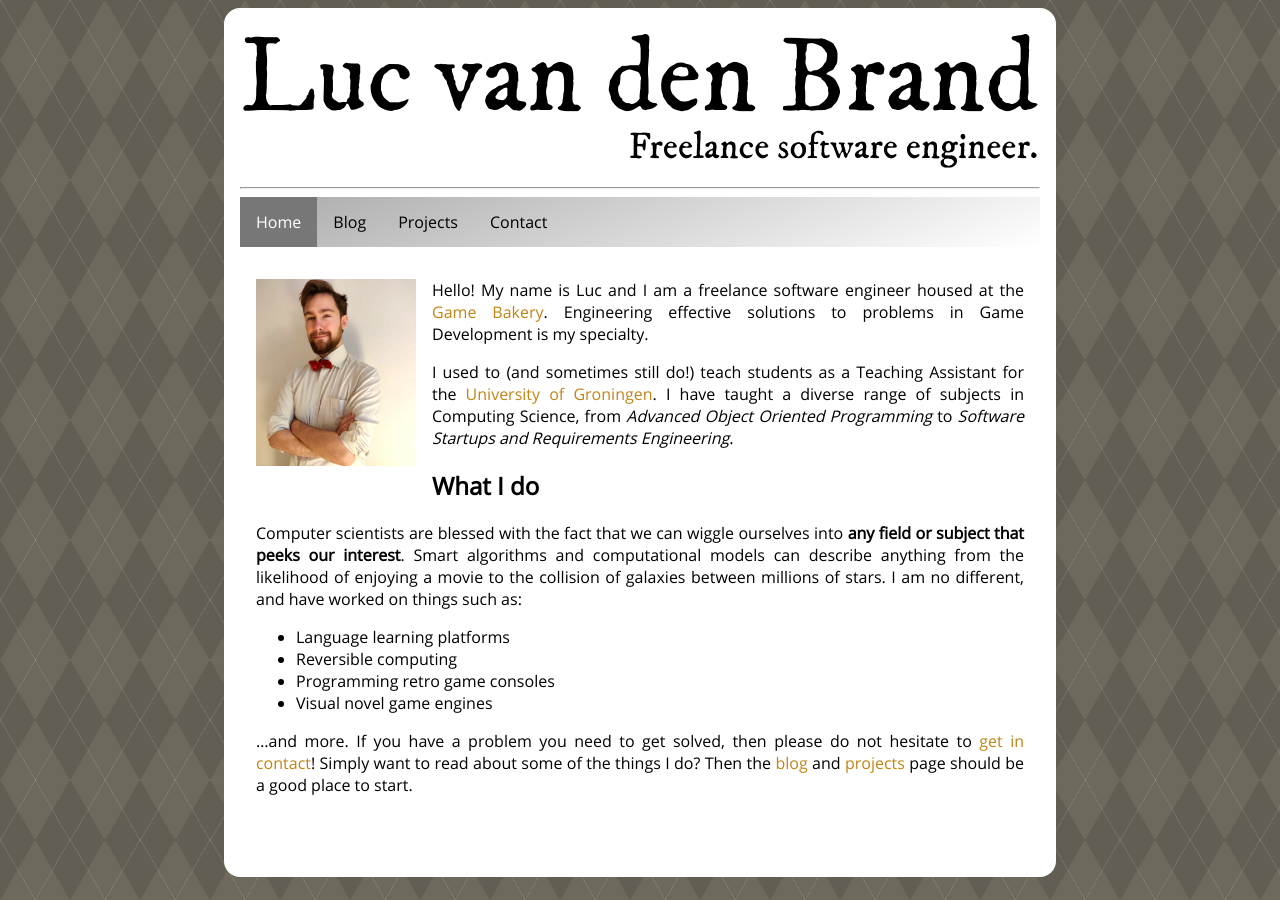
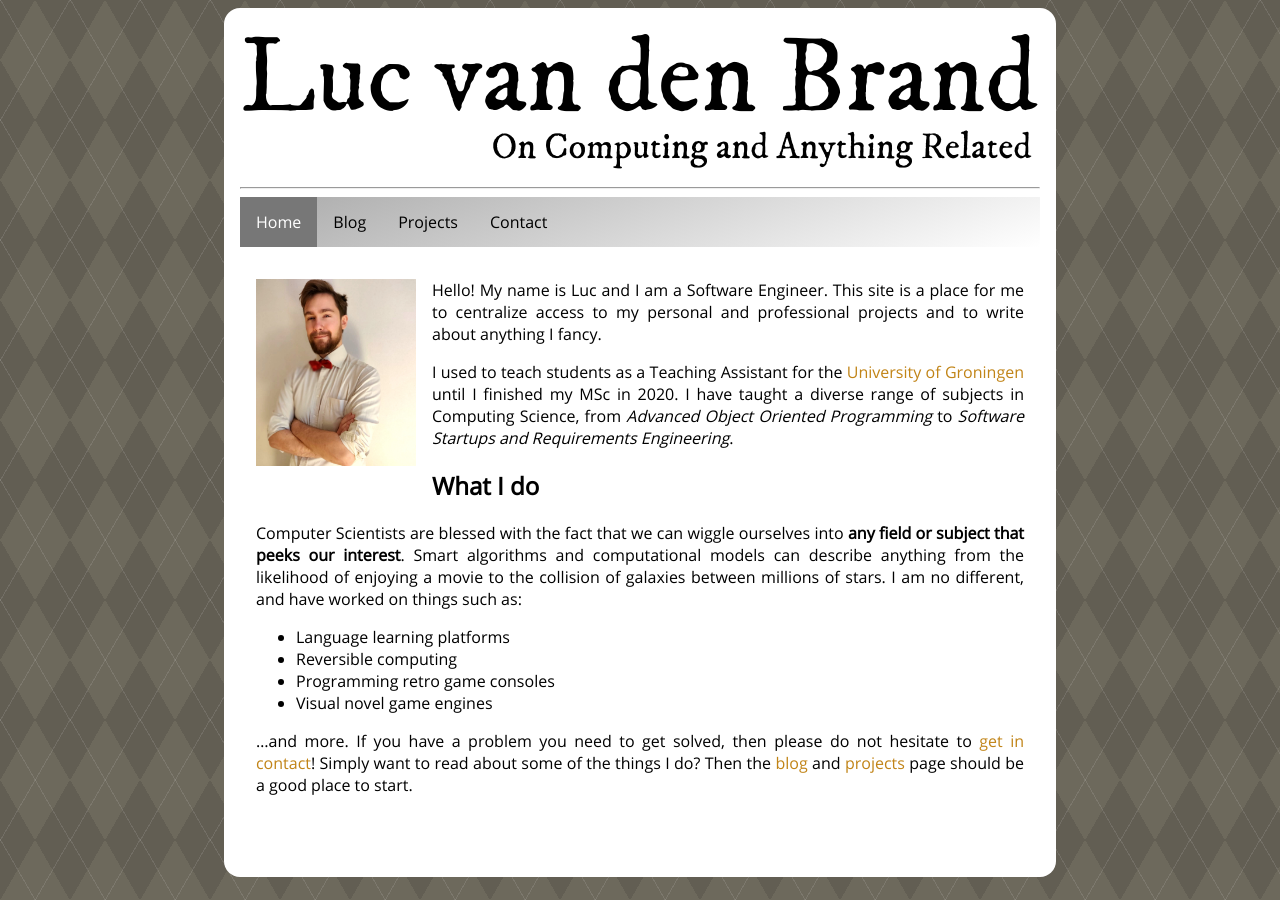
Before and after one commit to LucvandenBrand/lucvandenbrand.github.io, a Jekyll site: the page built from index.md, in a window 1280 px wide. Built offline with Jekyll 4.4.1, drawn with Linux system fonts in a browser that asks for light colours.

Commit message:
updated the main index.

```diff
--- a/_includes/header.html
+++ b/_includes/header.html
@@ -5,7 +5,7 @@
         <text x="0" y="13">{{site.title}}</text>
     </svg>
     <svg viewBox="0 0 350 20">
-        <text x="170" y="13">Freelance software engineer.</text>
+        <text x="110" y="13">On Computing and Anything Related</text>
     </svg>
 </div>
 </a>
--- a/index.md
+++ b/index.md
@@ -5,12 +5,12 @@ layout: default
 
 ![A handsome image of a handsome man.]({{ "/assets/cover/avatar.jpeg" | relative_url }}){: .figure .left .small}
 
-Hello! My name is Luc and I am a freelance software engineer housed at the [Game Bakery](https://gamebakery.nl/). Engineering effective solutions to problems in Game Development is my specialty.
+Hello! My name is Luc and I am a Software Engineer. This site is a place for me to centralize access to my personal and professional projects and to write about anything I fancy.
 
-I used to (and sometimes still do!) teach students as a Teaching Assistant for the [University of Groningen](https://www.rug.nl). I have taught a diverse range of subjects in Computing Science, from _Advanced Object Oriented Programming_ to _Software Startups and Requirements Engineering_.
+I used to teach students as a Teaching Assistant for the [University of Groningen](https://www.rug.nl) until I finished my MSc in 2020. I have taught a diverse range of subjects in Computing Science, from _Advanced Object Oriented Programming_ to _Software Startups and Requirements Engineering_.
 
 ## What I do
-Computer scientists are blessed with the fact that we can wiggle ourselves into **any field or subject that peeks our interest**. Smart algorithms and computational models can describe anything from the likelihood of enjoying a movie to the collision of galaxies between millions of stars. I am no different, and have worked on things such as:
+Computer Scientists are blessed with the fact that we can wiggle ourselves into **any field or subject that peeks our interest**. Smart algorithms and computational models can describe anything from the likelihood of enjoying a movie to the collision of galaxies between millions of stars. I am no different, and have worked on things such as:
 
 - Language learning platforms
 - Reversible computing
```
